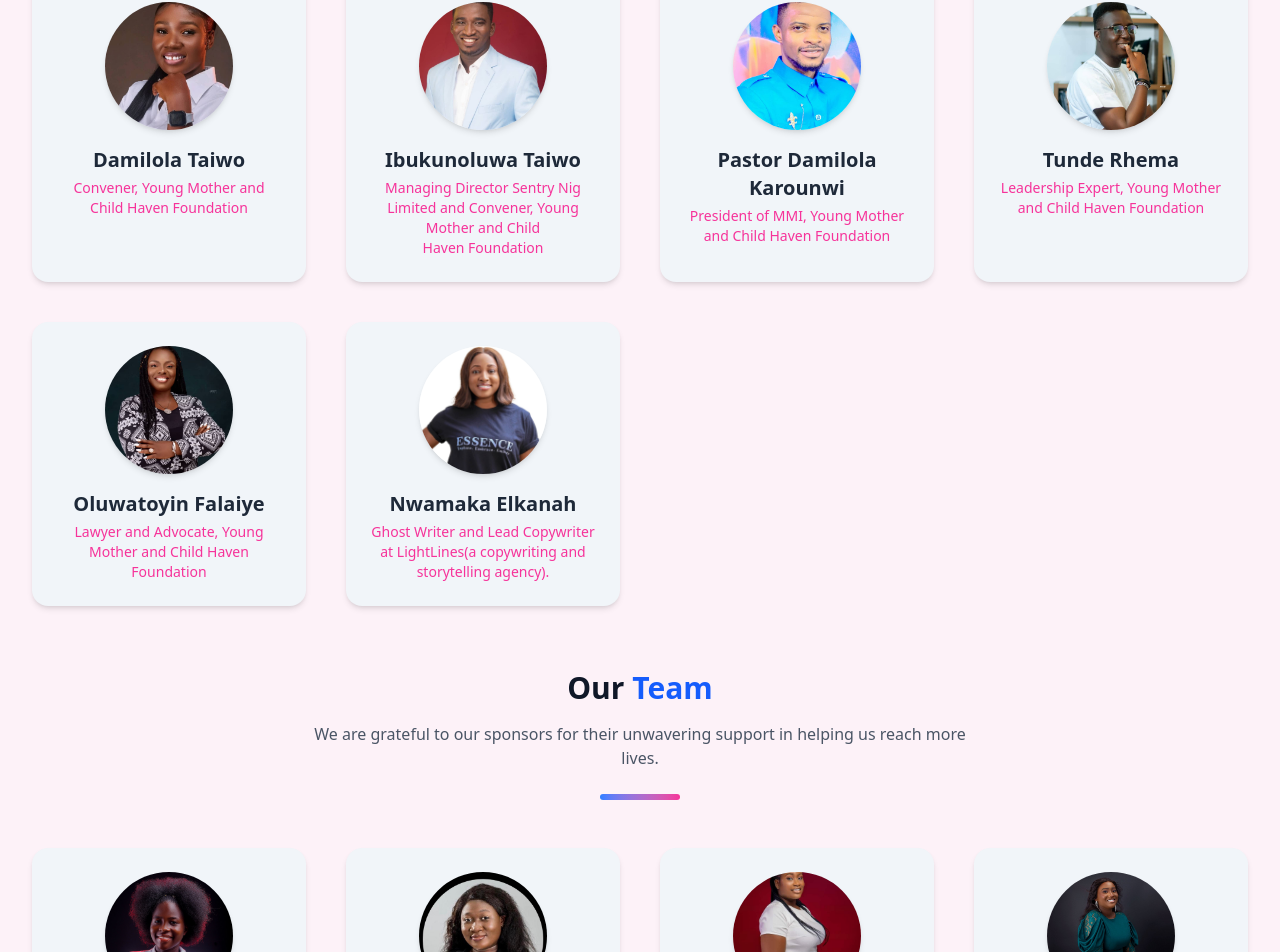
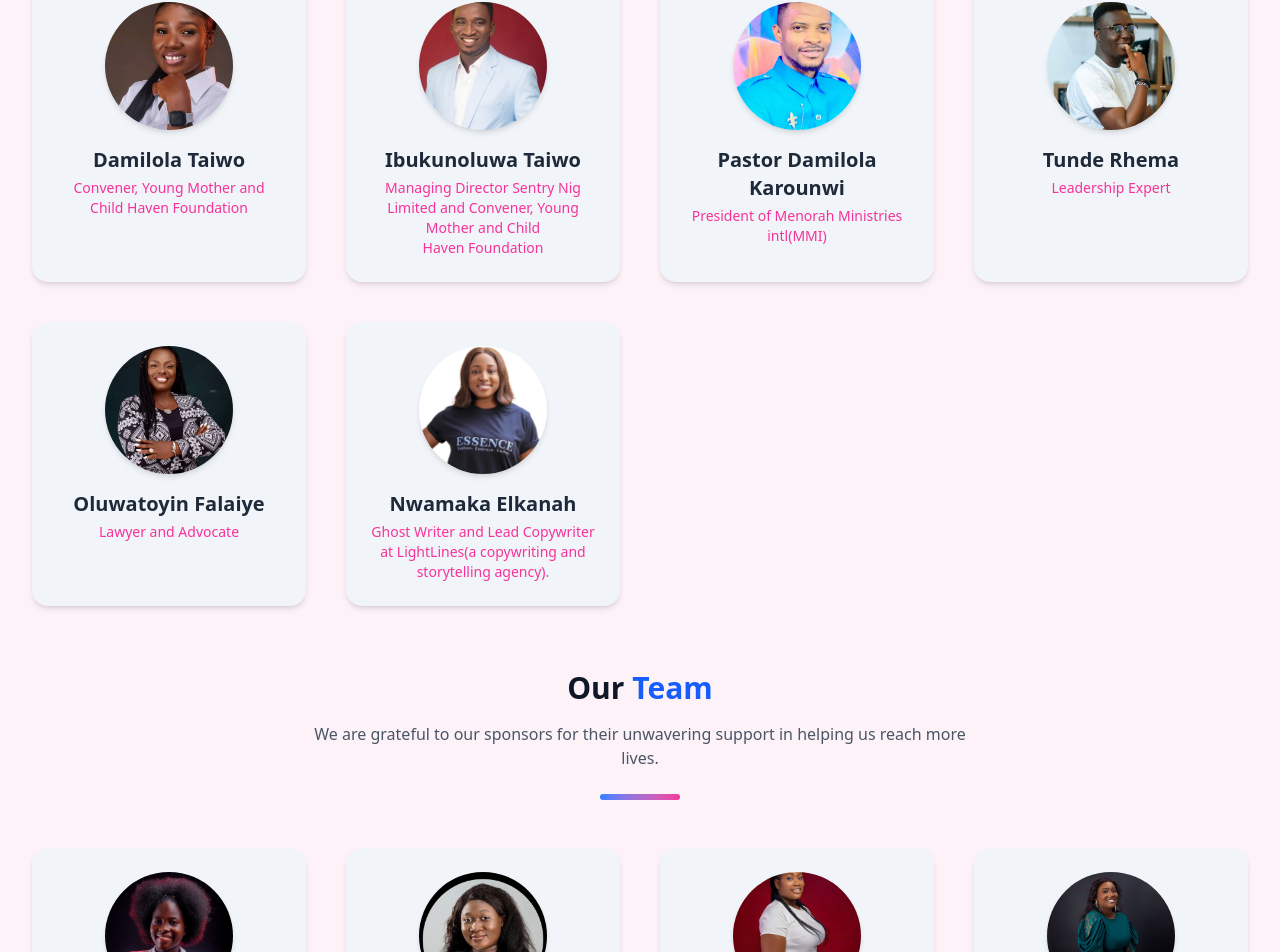
Before and after one commit to Ibthecoder/ChildFoundation, a React (Vite) app: page /about in a window 1280 px wide. Shown: the part 2220-3172 px from the top of the page. Built offline with nearby package versions, Linux system fonts and the light colour scheme.

Commit message:
changes made

```diff
--- a/src/sections/About.jsx
+++ b/src/sections/About.jsx
@@ -28,19 +28,19 @@
     {
       name: "Pastor Damilola Karounwi",
       title:
-        "President of MMI, Young Mother and Child Haven Foundation",
+      "President of Menorah Ministries intl(MMI)",
       image: damilolaKarounwi,
     },
     {
       name: "Tunde Rhema",
       title:
-        "Leadership Expert, Young Mother and Child Haven Foundation",
+        "Leadership Expert",
       image: tundeRhema,
     },
     {
       name: "Oluwatoyin Falaiye",
       title:
-        "Lawyer and Advocate, Young Mother and Child Haven Foundation",
+        "Lawyer and Advocate",
       image: oluwatoyinFalaiye,
     },
     {
```
